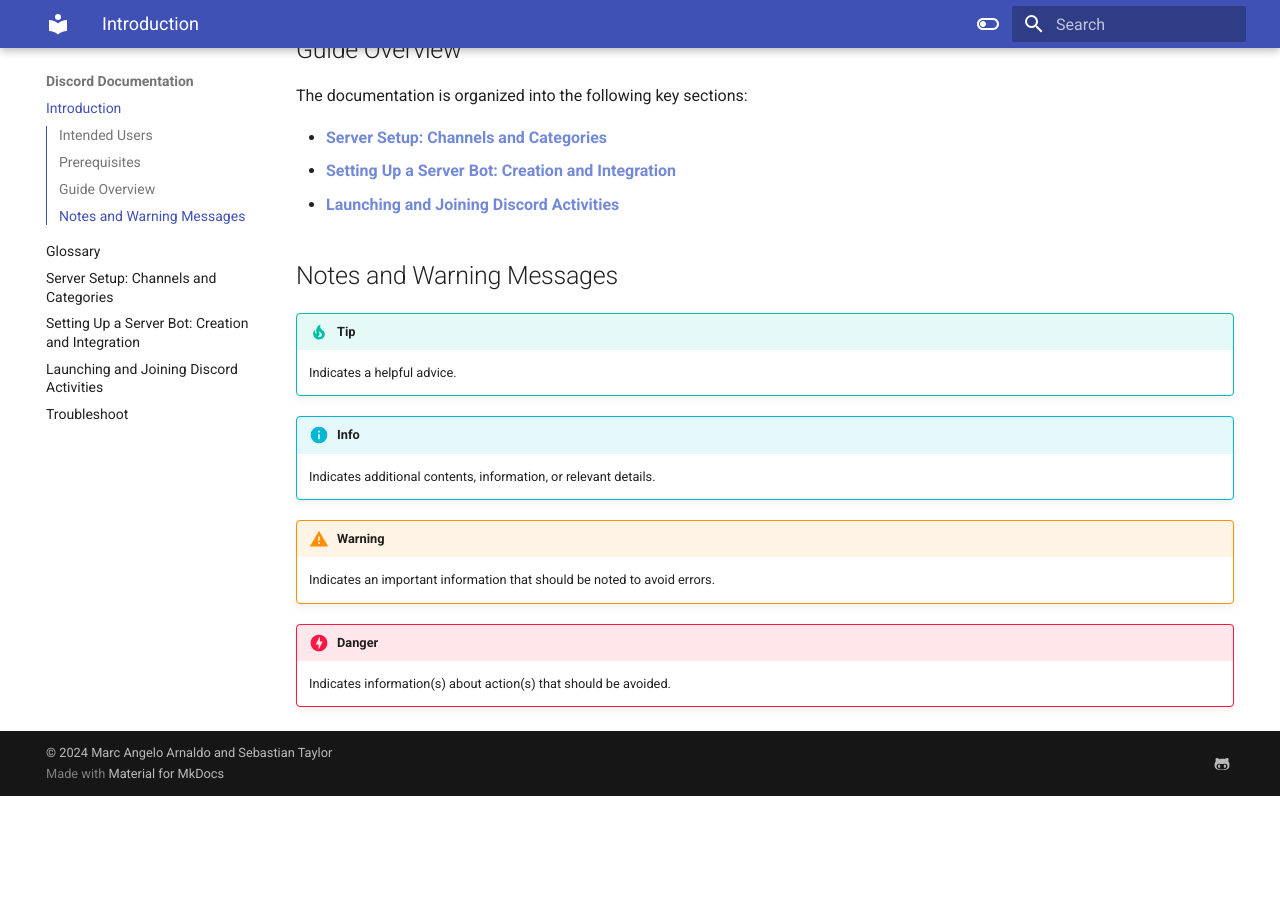
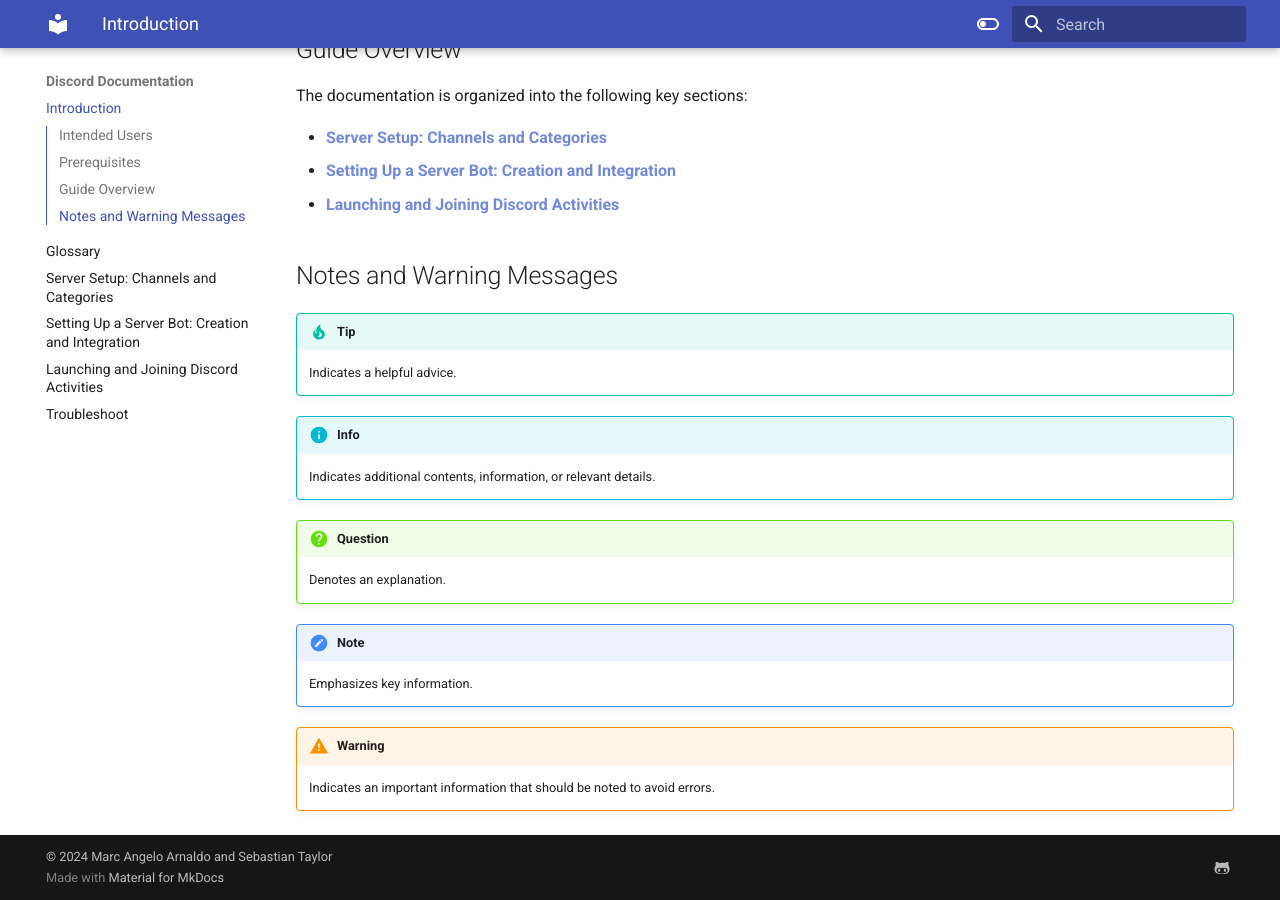
Before and after one commit to marcangelo1/Discord-Documentation, an MkDocs documentation site: the page built from docs/index.md, in a window 1280 px wide and 900 px high, scrolled down 707 px. Built offline with MkDocs 1.6.1 and Material for MkDocs 9.7.7, drawn with Linux system fonts in a browser that asks for light colours; before the commit the page ends 1503 px from its top, so only the background shows below that.

Commit message:
Edited the admonitions

```diff
--- a/docs/index.md
+++ b/docs/index.md
@@ -33,10 +33,14 @@
 
     Indicates additional contents, information, or relevant details.
 
+!!! Question
+
+    Denotes an explanation.
+
+!!! Note
+
+    Emphasizes key information.
+
 !!! Warning
 
     Indicates an important information that should be noted to avoid errors.
-
-!!! Danger
-
-    Indicates information(s) about action(s) that should be avoided.
```
